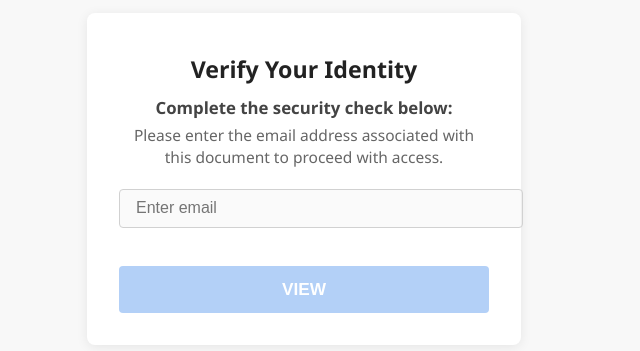
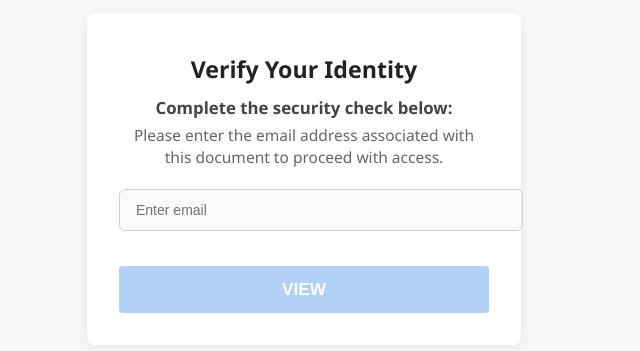
Before and after one commit to dronetechy/rev, a plain HTML site: page index.html in a window 1280 px wide. Shown: the part 229-580 px from the top of the page, 336-976 px from the left. Drawn offline with Linux system fonts and the light colour scheme.

Commit message:
Update index.html

```diff
--- a/index.html
+++ b/index.html
@@ -67,13 +67,13 @@
         }
         input[type="email"] {
             width: 100%;
-            padding: 0.6rem 1rem;
+            font-size: 14px;
+            padding: 12px 16px;
             border: 1px solid #d1d1d1;
-            border-radius: 4px;
-            font-size: 1rem;
-            margin-bottom: 0.2rem;
+            border-radius: 6px;
             outline: none;
             transition: border 0.2s;
+            margin-bottom: 0;
         }
         input[type="email"]:focus {
             border-color: #0078d4;
```
